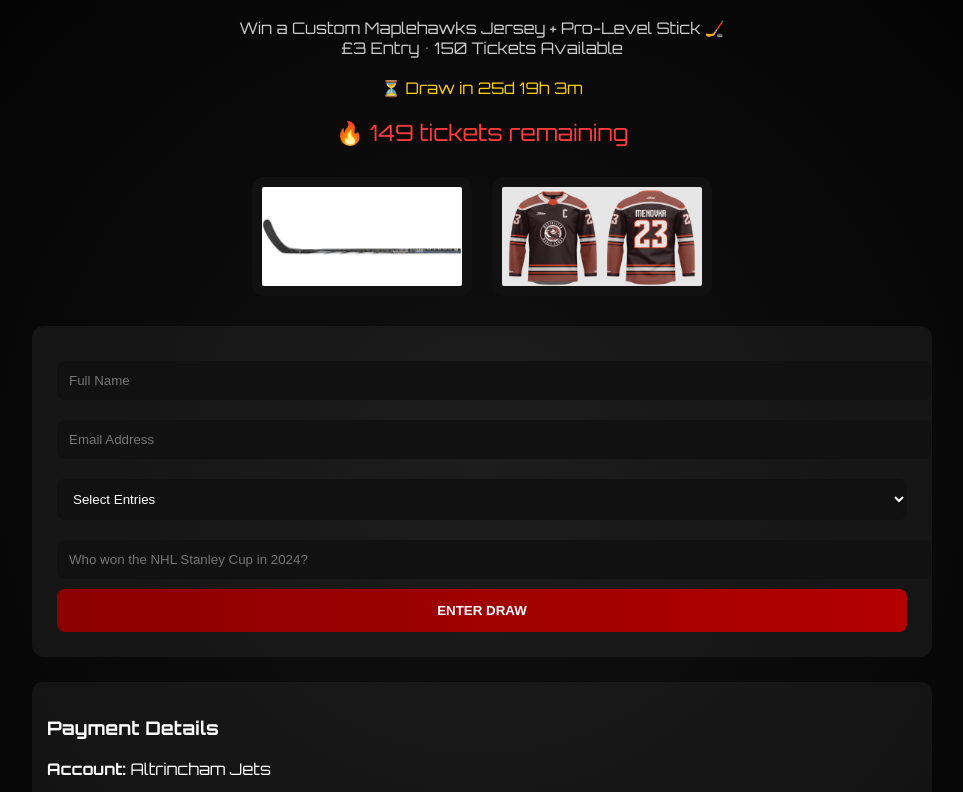
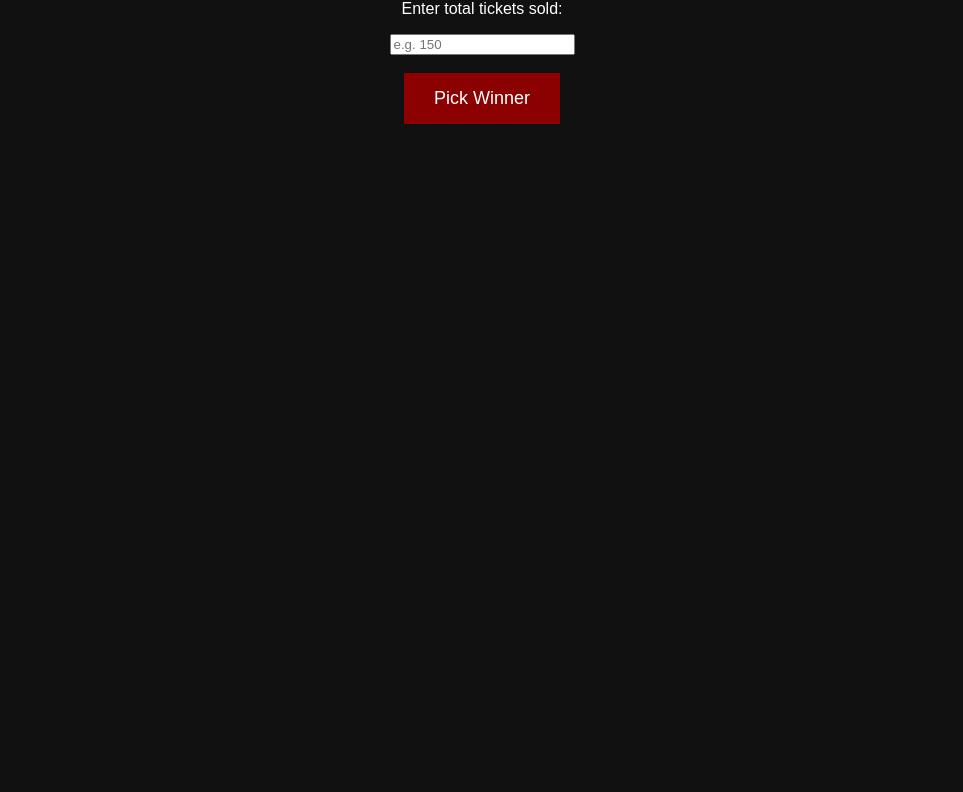
Before and after one commit to pgarv34/National-Ice-Hockey-Club, a plain HTML site: page draft.html in a window 1280 px wide. Shown: the part 138-930 px from the top of the page, without its empty margins (158-1121 px from the left). After the commit the page ends 800 px from the top, so only its background shows below. Drawn offline with Linux system fonts and the light colour scheme.

Commit message:
Update draft.html

```diff
--- a/draft.html
+++ b/draft.html
@@ -1,154 +1,62 @@
 <!-- =========================
-NIHC FINAL BOSS RAFFLE SYSTEM (£3 / 150 ENTRIES)
+NIHC TICKET SYSTEM + WINNER PICKER
+========================= -->
+
+<!-- =========================
+STEP 1: GOOGLE SHEETS SETUP (MANUAL)
+=========================
+Create a Google Sheet with columns:
+Name | Email | Entries | TicketStart | TicketEnd
+
+Then connect via Zapier OR manual export from Netlify
+========================= -->
+
+
+<!-- =========================
+WINNER PICKER TOOL
 ========================= -->
 <!DOCTYPE html>
-<html lang="en">
+<html>
 <head>
-<meta charset="UTF-8">
-<title>NIHC Draft Fund Giveaway</title>
-<meta name="viewport" content="width=device-width, initial-scale=1.0">
-
-<link href="https://fonts.googleapis.com/css2?family=Orbitron:wght@400;700&display=swap" rel="stylesheet">
-
+<title>Winner Picker</title>
 <style>
-body {
-  margin: 0;
-  font-family: 'Orbitron', sans-serif;
-  background: radial-gradient(circle at center, #111 0%, #000 100%);
-  color: #fff;
-  text-align: center;
-}
-
-.container {
-  max-width: 900px;
-  margin: auto;
-  padding: 40px 20px;
-}
-
-h1 { font-size: 2.8rem; }
-
-.prize { margin: 20px 0; color: #ccc; }
-
-.countdown { color: #facc15; margin: 15px 0; }
-
-.counter { color: #ff3b3b; margin: 20px 0; font-size: 1.4rem; }
-
-.mockup { display: flex; justify-content: center; gap: 20px; margin: 30px 0; flex-wrap: wrap; }
-
-.mockup img { width: 200px; border-radius: 12px; background: #111; padding: 10px; }
-
-.card {
-  background: rgba(255,255,255,0.05);
-  border-radius: 12px;
-  padding: 25px;
-}
-
-input, select {
-  width: 100%;
-  padding: 12px;
-  margin: 10px 0;
-  border-radius: 8px;
-  border: none;
-  background: #111;
-  color: white;
-}
-
-button {
-  padding: 14px;
-  width: 100%;
-  background: linear-gradient(90deg,#8B0000,#b30000);
-  border: none;
-  color: #fff;
-  font-weight: bold;
-  border-radius: 8px;
-  cursor: pointer;
-}
-
-.payment { margin-top: 25px; text-align: left; background: rgba(255,255,255,0.05); padding: 15px; border-radius: 10px; }
-
-.info { margin-top: 20px; font-size: 14px; color: #aaa; }
+body { font-family: Arial; background:#111; color:#fff; text-align:center; padding:50px; }
+button { padding:15px 30px; font-size:18px; background:#8B0000; color:#fff; border:none; cursor:pointer; }
+.result { margin-top:30px; font-size:24px; }
 </style>
 </head>
-
 <body>
 
-<div class="container">
+<h1>NIHC Winner Picker</h1>
+<p>Enter total tickets sold:</p>
 
-<h1>NIHC Draft Fund Giveaway</h1>
+<input id="max" type="number" placeholder="e.g. 150">
+<br><br>
+<button onclick="pickWinner()">Pick Winner</button>
 
-<p class="prize">
-Win a Custom Maplehawks Jersey + Pro-Level Stick 🏒<br>
-£3 Entry • 150 Tickets Available
-</p>
-
-<div class="countdown" id="countdown"></div>
-
-<div class="counter">
-🔥 <span id="spots">150</span> tickets remaining
-</div>
-
-<div class="mockup">
-  <img src="stick.jpg">
-  <img src="jersey.jpg">
-</div>
-
-<div class="card">
-
-<form name="nihc-raffle" method="POST" data-netlify="true" action="thank-you.html">
-<input type="hidden" name="form-name" value="nihc-raffle">
-
-<input type="text" name="name" placeholder="Full Name" required>
-<input type="email" name="email" placeholder="Email Address" required>
-
-<select name="entries" required>
-  <option value="">Select Entries</option>
-  <option value="1">1 Entry (£3)</option>
-  <option value="3">3 Entries (£8)</option>
-  <option value="10">10 Entries (£20) 🔥</option>
-</select>
-
-<input type="text" name="question" placeholder="Who won the NHL Stanley Cup in 2024?" required>
-
-<button type="submit">ENTER DRAW</button>
-
-</form>
-
-</div>
-
-<div class="payment">
-<h3>Payment Details</h3>
-<p><strong>Account:</strong> Altrincham Jets</p>
-<p><strong>Account Number:</strong> 78366068</p>
-<p><strong>Sort Code:</strong> 30-96-26</p>
-<p><strong>Reference:</strong> Your Name + RAFFLE</p>
-</div>
-
-<div class="info">
-<p>Each entry will receive a ticket number after payment.</p>
-<p>Winner selects their stick.</p>
-<p>Draw: May 2nd (Season Opener)</p>
-</div>
-
-</div>
+<div class="result" id="result"></div>
 
 <script>
-// Countdown
-const targetDate = new Date("May 2, 2026 18:00:00").getTime();
-setInterval(() => {
-  const now = new Date().getTime();
-  const d = targetDate - now;
-  const days = Math.floor(d / (1000*60*60*24));
-  const hours = Math.floor((d % (1000*60*60*24))/(1000*60*60));
-  const mins = Math.floor((d % (1000*60*60))/(1000*60));
-  document.getElementById("countdown").innerHTML = `⏳ Draw in ${days}d ${hours}h ${mins}m`;
-},1000);
-
-// Scarcity counter
-let spots = 150;
-setInterval(()=>{
-  if(spots>20){spots--;document.getElementById("spots").innerText=spots;}
-},5000);
+function pickWinner(){
+  let max = document.getElementById('max').value;
+  let winner = Math.floor(Math.random() * max) + 1;
+  document.getElementById('result').innerHTML = `🏆 Winning Ticket: #${winner}`;
+}
 </script>
 
 </body>
 </html>
+
+
+<!-- =========================
+AUTO TICKET NUMBER LOGIC (MANUAL METHOD)
+=========================
+After payment:
+1. Track entries in Google Sheet
+2. Assign ranges manually:
+Example:
+John = Tickets 1–3
+Sarah = Tickets 4–13
+
+This ensures fair draw
+========================= -->
```
